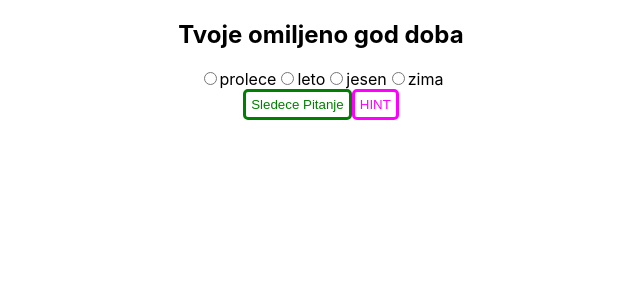
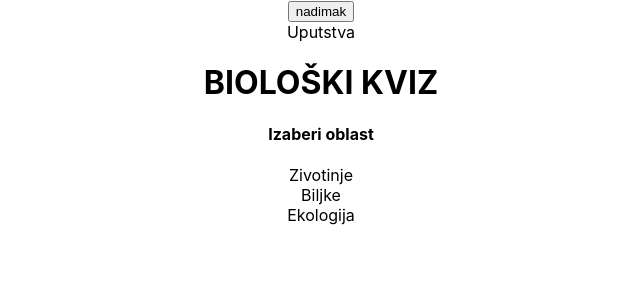
Before and after one commit to Jolene986/zavrsni-rad, a React (Create React App) app: page / in a window 1280 px wide. Shown: the top 300 px of the page, without its empty margins (319-959 px from the left). Built offline with nearby package versions, Linux system fonts and the light colour scheme.

Commit message:
pocetna i setovanje stejta Apa works ;)

```diff
--- a/src/App.js
+++ b/src/App.js
@@ -2,18 +2,46 @@ import React, { Component } from 'react';
 
 import './App.css';
 import Layout from './components/Layout';
-import Quiz from './containers/Quiz';
+//import Quiz from './containers/Quiz';
+import Pocetna from './containers/Pocetna/Pocetna'
 
 class App extends Component {
   state = {
     tipKviza: '',
     nadimak: '',
+    tezak : false,
     bodovi: 0
   }
+  setTipKviza = (value)=> {
+    this.setState({tipKviza:value})
+  }
+  setNadimak = (value)=> {
+    let nadimak = value;
+    this.setState({nadimak:nadimak})
+  }
+  setTezina = (value)=> {
+    if(value === 'Da'){
+      this.setState({tezak:true})
+    }else {
+      this.setState({tezak:false})
+    }
+
+  }
+  setBodovi = (value)=> {
+    this.setState({bodovi:value})
+  }
+
   render() {
+
     return (
       <div className="App">
-       <Layout><Quiz/></Layout>
+
+      <button onClick = {this.pokaziNadimak}>nadimak</button>
+       <Layout>
+         <Pocetna teskost = {this.setTezina}
+          sttezina = {this.state.tezak}
+          stejtsetNadimak = {this.setNadimak} stejtSetTip = {this.setTipKviza}/>
+          </Layout>
       </div>
     );
   }
--- /dev/null
+++ b/src/components/TipKviza/Nadimak.js
@@ -0,0 +1,13 @@
+import React, { Component } from 'react'
+
+export default class Nadimak extends Component {
+    onchangeHandler=(event)=> {
+        console.log(event.target.value)
+        this.props.setujNadimak(event.target.value);
+    }
+  render() {
+    return (
+      <input type="text" onChange={this.onchangeHandler} />
+    )
+  }
+}
--- /dev/null
+++ b/src/components/TipKviza/Oblast.js
@@ -0,0 +1,37 @@
+import React, { Component } from 'react';
+import Modal from '../UI/Modal/Modal';
+import Pomocna from '../../hoc/Pomocna';
+import Tezina from './Tezina';
+import Nadimak from './Nadimak';
+
+
+export default class Oblast extends Component {
+    state = {
+        pokaziOpciju : false,
+
+    }
+    pokaziOpciju=(event)=> {
+
+        this.setState({pokaziOpciju : true});
+        this.props.setujTip(event.target.id)
+    }
+    odustani =()=> {
+        this.setState({pokaziOpciju : false})
+    }
+    prikazStanja = ()=>{
+        console.log('klik radi' + +this.props.stejtTezina)
+    }
+  render() {
+
+    return (
+        <Pomocna>
+        <Modal show={this.state.pokaziOpciju} modalClosed = {this.odustani}><Tezina setTezina = {this.props.tezina}/>
+        <Nadimak setujNadimak = {this.props.snadimak} />
+        <button onClick = {this.prikazStanja}>Zapocni kviz</button>
+        </Modal>
+         <div id = {this.props.id} onClick= {this.pokaziOpciju}>{this.props.oblast}</div>
+        </Pomocna>
+
+    )
+  }
+}
--- /dev/null
+++ b/src/components/TipKviza/Tezina.js
@@ -0,0 +1,26 @@
+import React, { Component } from 'react'
+
+export default class Tezina extends Component {
+    onChangeHandler = (event)=> {
+
+this.props.setTezina(event.target.value);
+    }
+  render() {
+    return (
+      <div  onChange ={this.onChangeHandler} >
+        <label>
+        <input type="radio" value = 'Da'
+        name = "tezina"  onChange ={this.onChangeHandler}
+        />
+        Cimanje
+      </label>
+      <label>
+        <input type="radio" value = 'Ne'
+        name = "tezina"
+        />
+        Laganica
+      </label>
+      </div>
+    )
+  }
+}
--- /dev/null
+++ b/src/containers/Pocetna/Pocetna.js
@@ -0,0 +1,25 @@
+import React, { Component } from 'react'
+import Oblast from '../../components/TipKviza/Oblast';
+
+export default class Pocetna extends Component {
+  render() {
+      const oblasti = ['Zivotinje', 'Biljke', 'Ekologija'].map(item => {
+          return <Oblast tezina = {this.props.teskost}
+          stejtTezina = {this.props.sttezina}
+           snadimak = {this.props.stejtsetNadimak}
+            setujTip = {this.props.stejtSetTip}
+            oblast = {item}
+            id = {item}
+            key = {item}/>
+
+      })
+    return (
+      <div>
+        <div>Uputstva</div>
+        <h1>BIOLOŠKI KVIZ</h1>
+        <h4>Izaberi oblast</h4>
+        {oblasti}
+      </div>
+    )
+  }
+}
```
